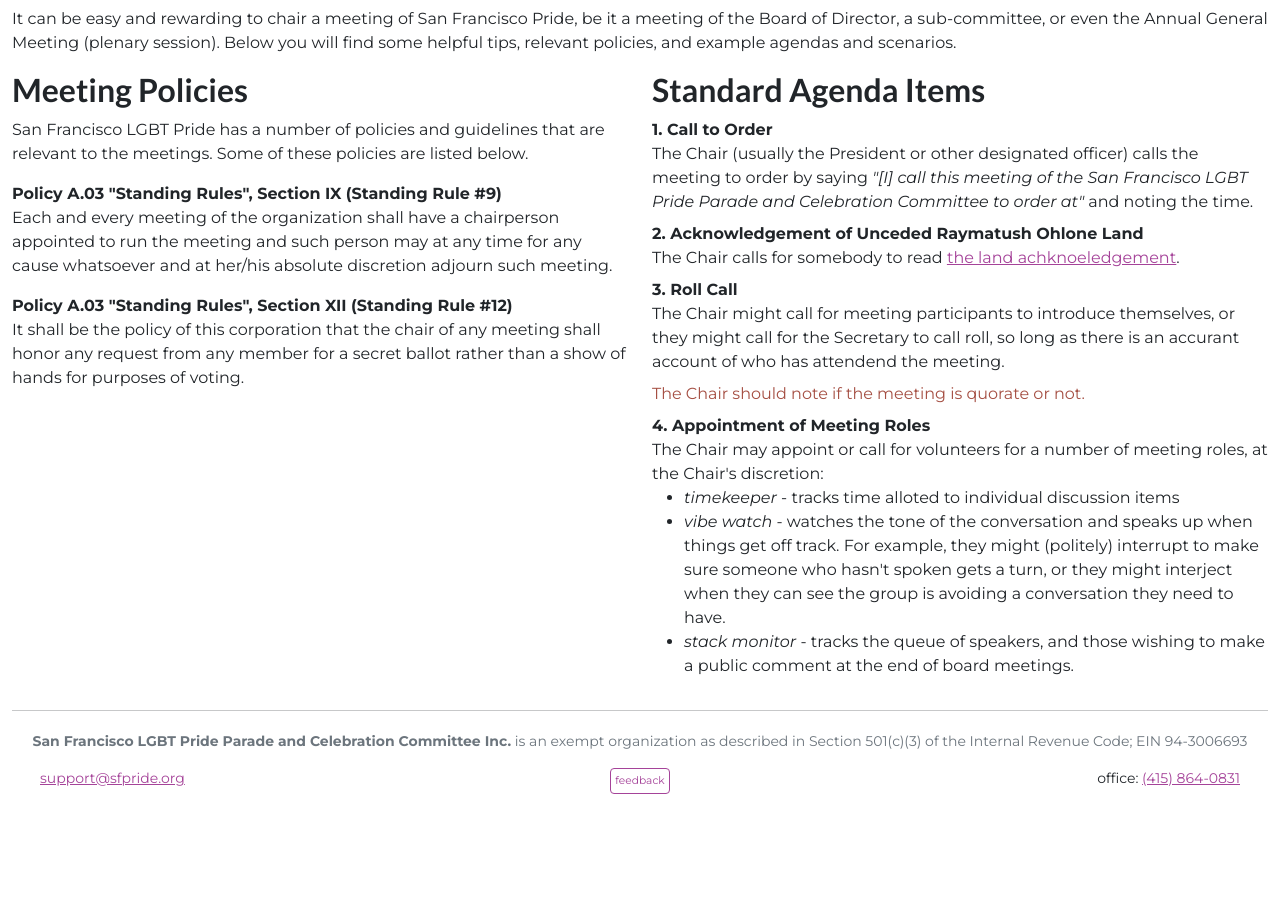
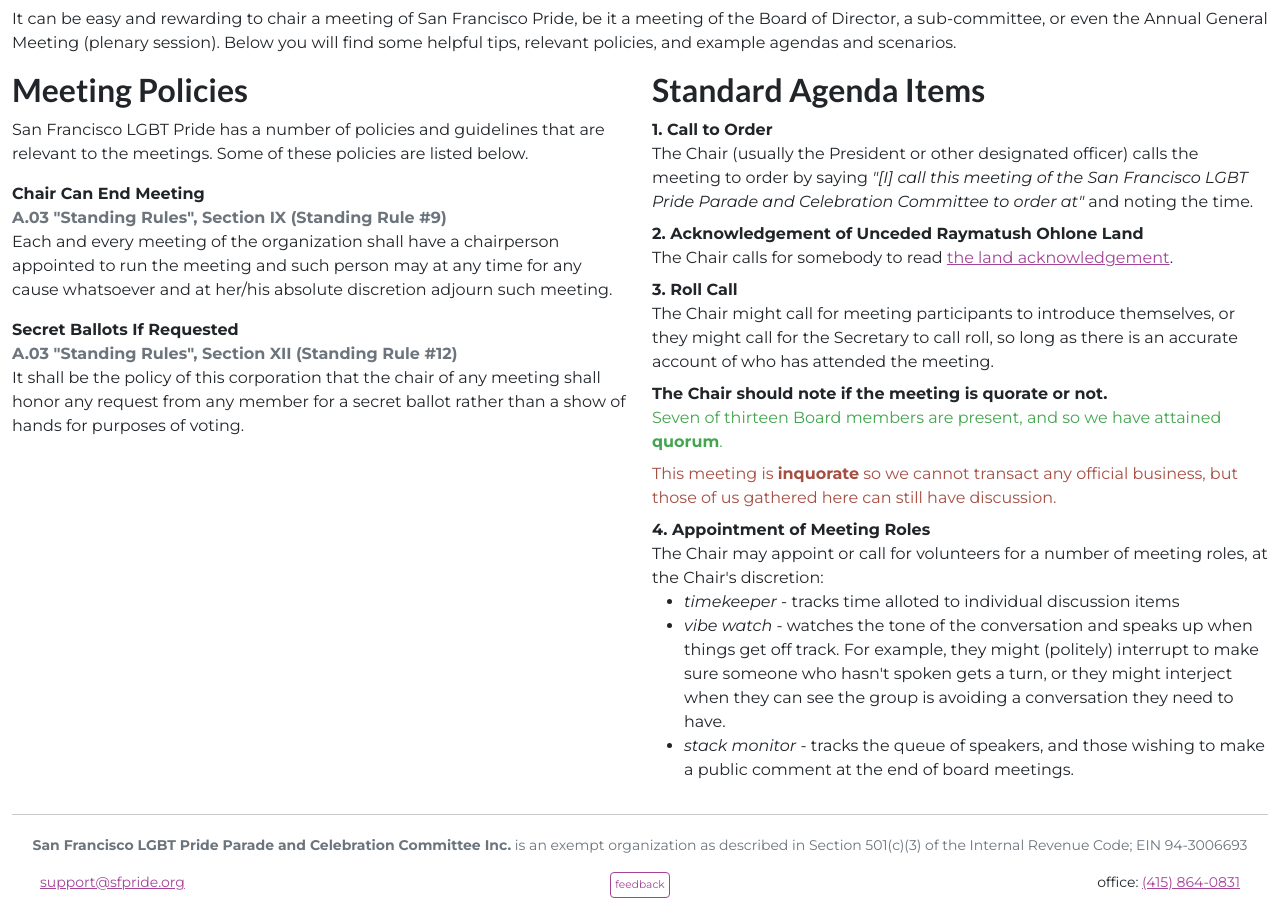
Before and after one commit to sfpride/members, a Jekyll site: the page built from chair.html, in a window 1280 px wide. Shown: the part 243-1161 px from the top of the page. Built offline with Jekyll 4.4.1, drawn with Linux system fonts in a browser that asks for light colours; before the commit the page ends 1057 px from its top, so only the background shows below that.

Commit message:
chair notes summaries

```diff
--- a/chair.html
+++ b/chair.html
@@ -13,17 +13,21 @@ title: Charing a Meeting
         <h2>Meeting Policies</h2>
         <p>San Francisco LGBT Pride has a number of policies and guidelines that are relevant to the meetings. Some of these policies are listed below.</p>
         <dl>
-            <dt>Policy A.03 "Standing Rules", Section IX (Standing Rule #9)</dt>
+            <dt>Chair Can End Meeting</dt>
+            <dt class="text-muted">A.03 "Standing Rules", Section IX (Standing Rule #9)</dt>
             <dd>Each and every meeting of the organization shall have a chairperson appointed to run the
                 meeting and such person may at any time for any cause whatsoever and at her/his absolute
                 discretion adjourn such meeting.</dd>
         </dl>
         <dl>
-            <dt>Policy A.03 "Standing Rules", Section XII (Standing Rule #12)</dt>
-            <dd> It shall be the policy of this corporation that the chair of any meeting shall honor any request
+            <dt>Secret Ballots If Requested</dt>
+            <dt class="text-muted">A.03 "Standing Rules", Section XII (Standing Rule #12)</dt>
+            <dd>It shall be the policy of this corporation that the chair of any meeting shall honor any request
                 from any member for a secret ballot rather than a show of hands for purposes of voting.</dd>
         </dl>
+        <dl>
 
+        </dl>
 
     </div>
     <div class="col">
@@ -34,11 +38,15 @@ title: Charing a Meeting
             <dd>The Chair (usually the President or other designated officer) calls the meeting to order by saying <em>"[I] call this meeting of the San Francisco LGBT Pride Parade and Celebration Committee to order at"</em> and noting the time.</dd>
 
             <dt>2. Acknowledgement of Unceded Raymatush Ohlone Land</dt>
-            <dd>The Chair calls for somebody to read <a href="https://members.sfpride.org/meeting-info">the land achknoeledgement</a>.</dd>
+            <dd>The Chair calls for somebody to read <a href="/meetings">the land acknowledgement</a>.</dd>
 
             <dt>3. Roll Call</dt>
-            <dd>The Chair might call for meeting participants to introduce themselves, or they might call for the Secretary to call roll, so long as there is an accurant account of who has attendend the meeting.</dd>
-            <dd class="text-danger">The Chair should note if the meeting is quorate or not.</dd>
+            <dd>The Chair might call for meeting participants to introduce themselves, or they might call for the Secretary to call roll, so long as there is an accurate account of who has attended the meeting.</dd>
+
+            <dt>The Chair should note if the meeting is quorate or not.</dt>
+            <dd class="text-success">Seven of thirteen Board members are present, and so we have attained <strong>quorum</strong>.</dd>
+            <dd class="text-danger">This meeting is <strong>inquorate</strong> so we cannot transact any official business, but those of us gathered here can still have discussion.</dd>
+
 
             <dt>4. Appointment of Meeting Roles</dt>
             <dd>The Chair may appoint or call for volunteers for a number of meeting roles, at the Chair's discretion:
```
